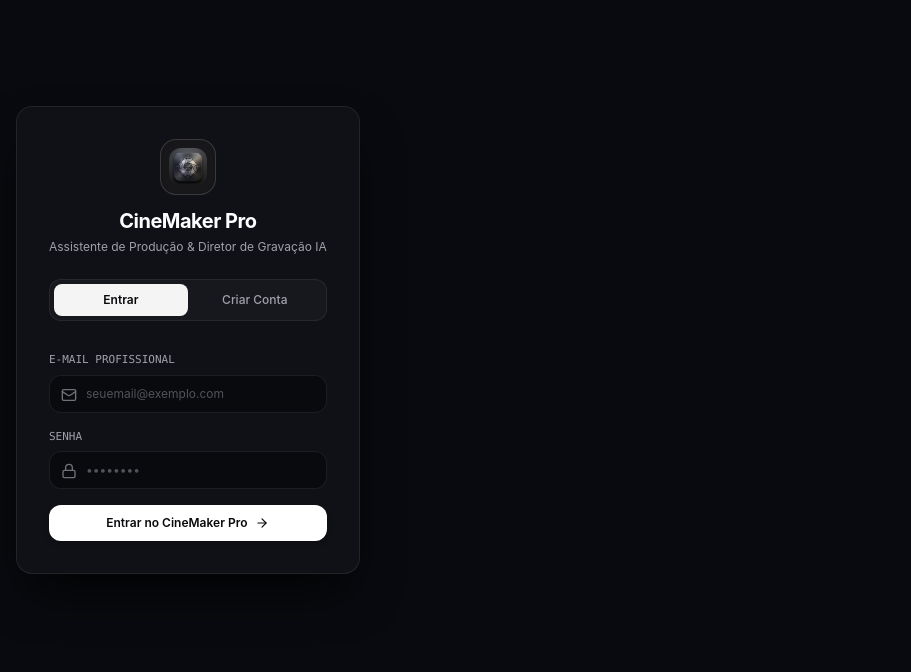
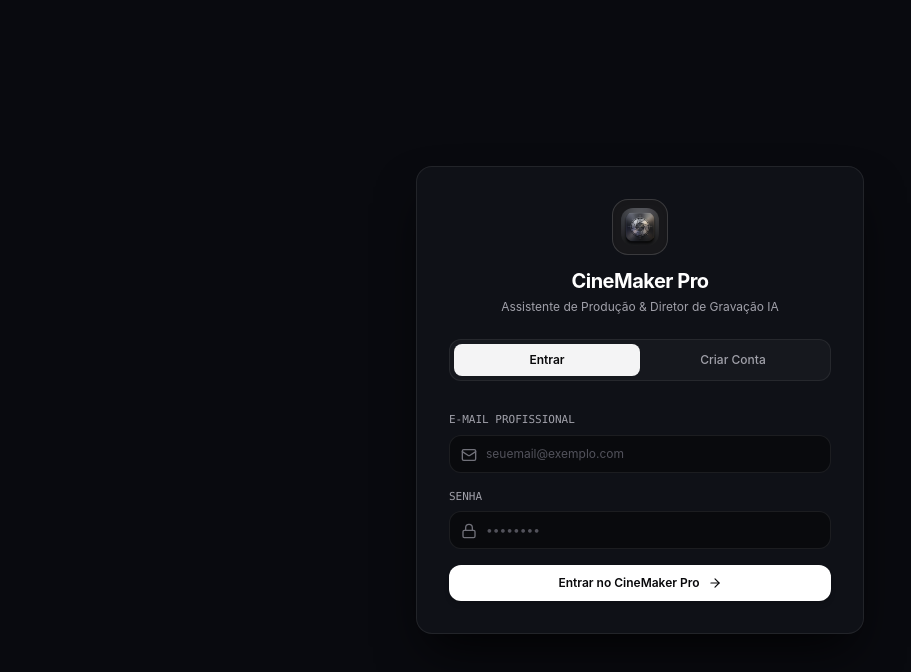
Before and after one commit to rangelmaker-ux/cinemakerpro, a Next.js app: page /login in a window 1280 px wide. Shown: the top 672 px of the page, without its empty margins (0-911 px from the left). Built offline with nearby package versions, Linux system fonts and the light colour scheme; no server answers.

Commit message:
fix: center login and registration card perfectly horizontally and vertically on all screen sizes

```diff
--- a/src/app/bloqueado/page.tsx
+++ b/src/app/bloqueado/page.tsx
@@ -25,8 +25,8 @@ export default function BloqueadoPage() {
   const whatsappUrl = `https://wa.me/5561999999999?text=${whatsappMessage}`;
 
   return (
-    <div className="min-h-[80vh] flex items-center justify-center py-8 px-4">
-      <div className="w-full max-w-lg bg-[#0f1117] border border-amber-500/20 rounded-2xl p-6 sm:p-8 shadow-2xl shadow-black/90 space-y-6 text-center">
+    <div className="w-full flex items-center justify-center py-6">
+      <div className="w-full max-w-lg bg-[#0f1117] border border-amber-500/20 rounded-2xl p-6 sm:p-8 shadow-2xl shadow-black/90 space-y-6 text-center mx-auto">
         {/* Ícone de Alerta */}
         <div className="inline-flex items-center justify-center w-16 h-16 rounded-2xl bg-amber-500/10 border border-amber-500/25 p-3">
           <ShieldAlert className="w-8 h-8 text-amber-400" />
--- a/src/app/layout.tsx
+++ b/src/app/layout.tsx
@@ -35,7 +35,7 @@ export default function RootLayout({
 }>) {
   return (
     <html lang="pt-BR" className="dark">
-      <body className="bg-background min-h-screen text-slate-100 flex antialiased selection:bg-brand/30">
+      <body className="bg-background min-h-screen w-full text-slate-100 flex flex-col antialiased selection:bg-brand/30">
         <AppStoreProvider>
           <AuthGuard>{children}</AuthGuard>
         </AppStoreProvider>
--- a/src/app/login/page.tsx
+++ b/src/app/login/page.tsx
@@ -72,8 +72,8 @@ export default function LoginPage() {
   };
 
   return (
-    <div className="min-h-[85vh] flex items-center justify-center py-6 px-4">
-      <div className="w-full max-w-md bg-[#0f1117] border border-white/[0.08] rounded-2xl p-6 sm:p-8 shadow-2xl shadow-black/80 space-y-6">
+    <div className="w-full flex items-center justify-center">
+      <div className="w-full max-w-md bg-[#0f1117] border border-white/[0.08] rounded-2xl p-6 sm:p-8 shadow-2xl shadow-black/80 space-y-6 mx-auto">
         {/* App Logo & Header */}
         <div className="text-center space-y-3">
           <div className="inline-flex items-center justify-center w-14 h-14 rounded-2xl bg-zinc-900 border border-white/15 p-2 shadow-inner">
--- a/src/components/auth/AuthGuard.tsx
+++ b/src/components/auth/AuthGuard.tsx
@@ -65,10 +65,14 @@ export function AuthGuard({ children }: { children: React.ReactNode }) {
   // 1. Não autenticado
   if (!user) {
     if (pathname === '/login') {
-      return <main className="min-h-screen bg-[#090a0f]">{children}</main>;
+      return (
+        <main className="min-h-screen w-full bg-[#090a0f] flex items-center justify-center p-4 sm:p-6">
+          {children}
+        </main>
+      );
     }
     return (
-      <div className="min-h-screen bg-[#090a0f] flex items-center justify-center">
+      <div className="min-h-screen w-full bg-[#090a0f] flex items-center justify-center">
         <div className="w-8 h-8 rounded-full border-2 border-zinc-700 border-t-zinc-200 animate-spin" />
       </div>
     );
@@ -77,10 +81,14 @@ export function AuthGuard({ children }: { children: React.ReactNode }) {
   // 2. Usuário com acesso pausado ou bloqueado
   if (user.status === 'paused' || user.status === 'blocked') {
     if (pathname === '/bloqueado') {
-      return <main className="min-h-screen bg-[#090a0f]">{children}</main>;
+      return (
+        <main className="min-h-screen w-full bg-[#090a0f] flex items-center justify-center p-4 sm:p-6">
+          {children}
+        </main>
+      );
     }
     return (
-      <div className="min-h-screen bg-[#090a0f] flex items-center justify-center">
+      <div className="min-h-screen w-full bg-[#090a0f] flex items-center justify-center">
         <div className="w-8 h-8 rounded-full border-2 border-zinc-700 border-t-zinc-200 animate-spin" />
       </div>
     );
```
